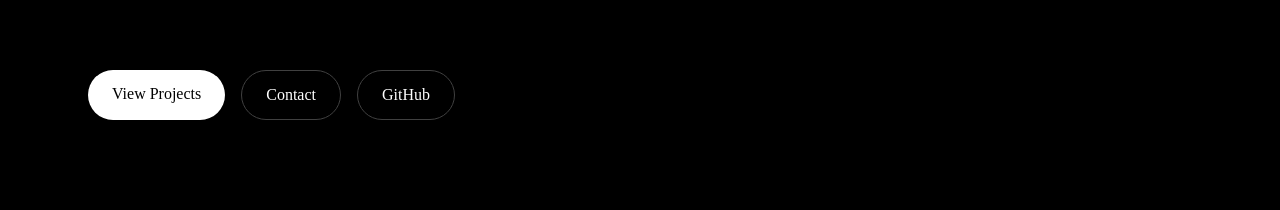
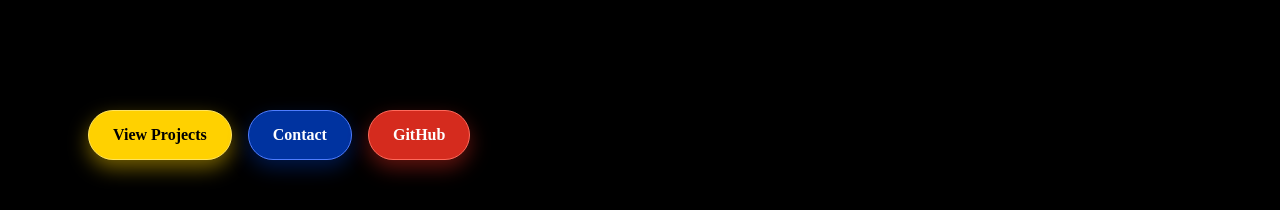
Before and after one commit to richdacoder/portfolio, a Next.js app in the folder projects/: page / in a window 1280 px wide. Shown: the part 433-643 px from the top of the page. Built offline with nearby package versions, Linux system fonts and the light colour scheme.

Commit message:
added ecuador colors

```diff
--- a/projects/src/app/page.js
+++ b/projects/src/app/page.js
@@ -142,16 +142,35 @@ export default function Home() {
               className="mt-10 flex flex-wrap gap-4"
             >
               <div className="mt-10 flex flex-wrap gap-4">
+              <div className="mt-10 flex flex-wrap gap-4">
   <a
     href="#projects"
-    className="px-6 py-3 bg-white text-black rounded-full font-medium hover:scale-105 transition-transform duration-300"
+    className="
+      px-6 py-3 rounded-full font-bold text-black
+      bg-[#FFD100]
+      hover:scale-105
+      transition-all duration-300
+      shadow-[0_8px_20px_rgba(255,209,0,0.45)]
+      hover:shadow-[0_12px_30px_rgba(255,209,0,0.7)]
+      border border-[#FFE45E]
+      relative
+    "
   >
     View Projects
   </a>
 
   <a
     href="#contact"
-    className="px-6 py-3 border border-neutral-700 rounded-full hover:border-white transition"
+    className="
+      px-6 py-3 rounded-full font-bold text-white
+      bg-[#0033A0]
+      hover:scale-105
+      transition-all duration-300
+      shadow-[0_8px_20px_rgba(0,51,160,0.45)]
+      hover:shadow-[0_12px_30px_rgba(0,51,160,0.7)]
+      border border-[#4F7DFF]
+      relative
+    "
   >
     Contact
   </a>
@@ -160,10 +179,20 @@ export default function Home() {
     href="https://github.com/richdacoder"
     target="_blank"
     rel="noopener noreferrer"
-    className="px-6 py-3 border border-neutral-700 rounded-full hover:border-white transition"
+    className="
+      px-6 py-3 rounded-full font-bold text-white
+      bg-[#D52B1E]
+      hover:scale-105
+      transition-all duration-300
+      shadow-[0_8px_20px_rgba(213,43,30,0.45)]
+      hover:shadow-[0_12px_30px_rgba(213,43,30,0.7)]
+      border border-[#FF6A5C]
+      relative
+    "
   >
     GitHub
   </a>
+</div>
 </div>            </motion.div>
           </div>
 
```
